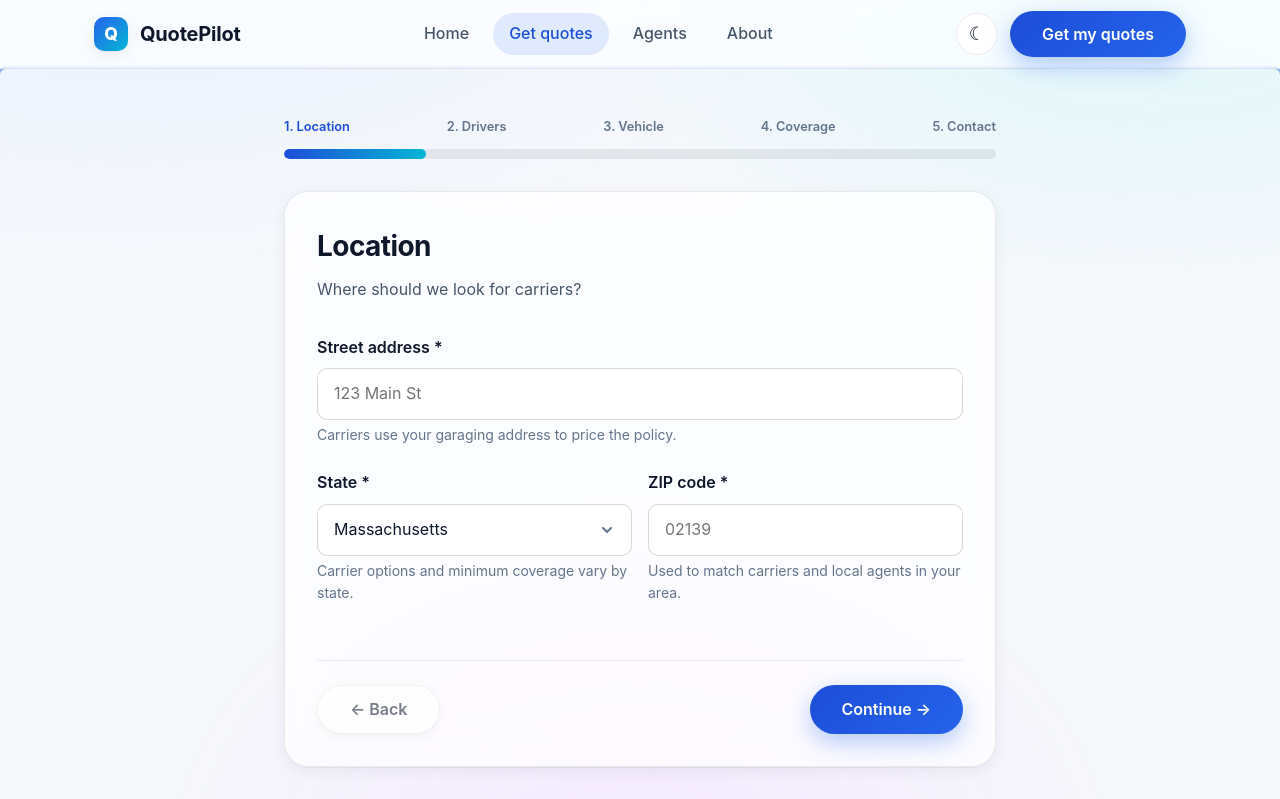
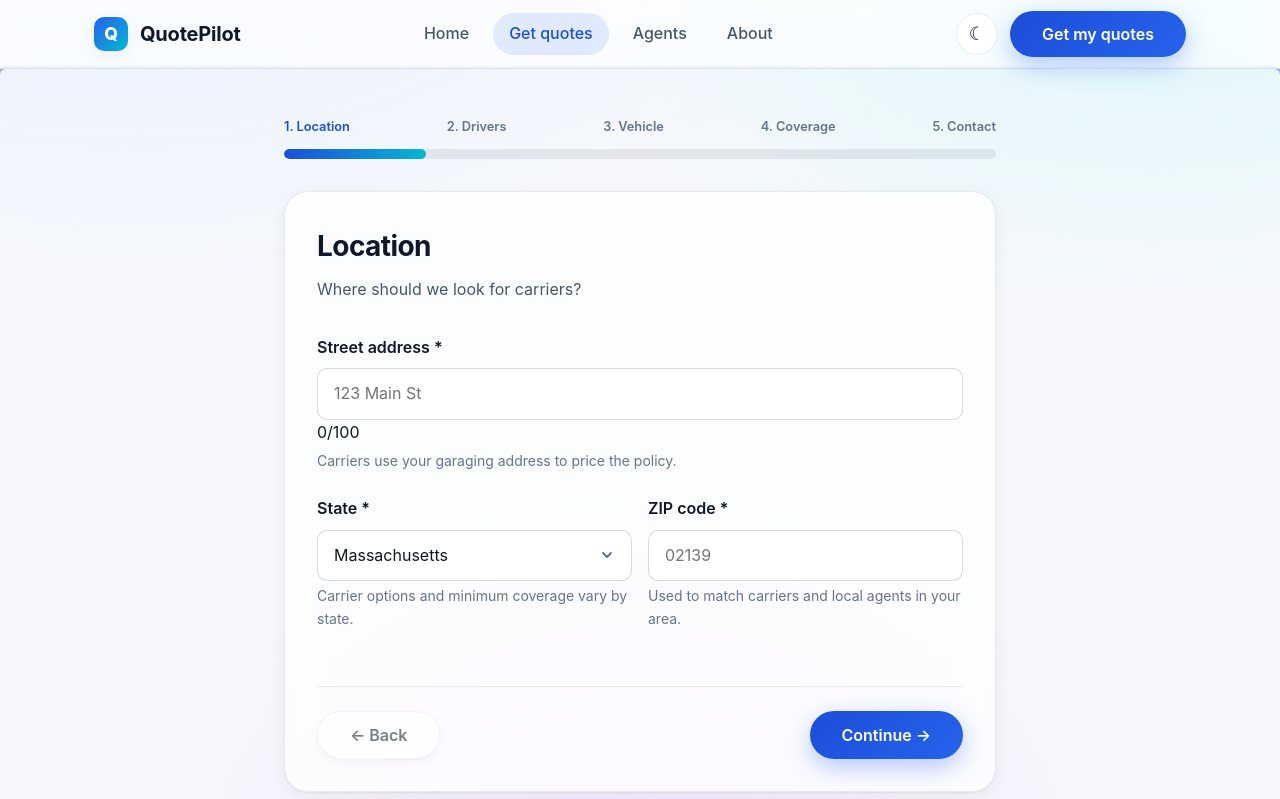
Before and after one commit to ArunodayReddy/quotepilot, a React (Vite) app in the folder apps/web/: page /quote in a window 1280 px wide. Shown: the top 799 px of the page. Built offline with nearby package versions, Linux system fonts and the light colour scheme.

Commit message:
QuotePilot v0.5.1 validation+delight batch 2/6

```diff
--- a/apps/web/src/pages/Wizard.tsx
+++ b/apps/web/src/pages/Wizard.tsx
@@ -21,6 +21,16 @@ import {
   type WizardData,
   type WizardDriver,
 } from "../lib/wizard";
+import {
+  EMAIL_MAX,
+  MAKE_MAX,
+  MODEL_MAX,
+  NAME_MAX,
+  STREET_MAX,
+  TRIM_MAX,
+  ZIP_LEN,
+  validateField,
+} from "../lib/validation";
 
 /* ---------------- helpers ---------------- */
 
@@ -90,10 +100,12 @@ function StepLocation({
   data,
   setContact,
   errors,
+  onBlurField,
 }: {
   data: WizardData;
   setContact: (patch: Partial<WizardData["contact"]>) => void;
   errors: FieldErrors;
+  onBlurField: (key: string) => void;
 }) {
   return (
     <>
@@ -103,8 +115,11 @@ function StepLocation({
         required
         autoComplete="street-address"
         placeholder="123 Main St"
+        maxLength={STREET_MAX}
+        showCount
         value={data.contact.streetAddress}
         onChange={(e) => setContact({ streetAddress: e.target.value })}
+        onBlur={() => onBlurField("contact.streetAddress")}
         error={errors["contact.streetAddress"]}
         hint="Carriers use your garaging address to price the policy."
       />
@@ -115,6 +130,7 @@ function StepLocation({
           required
           value={data.contact.state}
           onChange={(v) => setContact({ state: v })}
+          onBlur={() => onBlurField("contact.state")}
           error={errors["contact.state"]}
           hint="Carrier options and minimum coverage vary by state."
           options={STATE_OPTIONS}
@@ -125,11 +141,12 @@ function StepLocation({
           required
           inputMode="numeric"
           autoComplete="postal-code"
-          pattern="\d{5}(-\d{4})?"
-          maxLength={10}
+          pattern="\d{5}"
+          maxLength={ZIP_LEN}
           placeholder="02139"
           value={data.contact.zip}
           onChange={(e) => setContact({ zip: e.target.value })}
+          onBlur={() => onBlurField("contact.zip")}
           error={errors["contact.zip"]}
           hint="Used to match carriers and local agents in your area."
         />
@@ -147,6 +164,7 @@ function DriverCard({
   onRemove,
   errors,
   removable,
+  onBlurField,
 }: {
   index: number;
   driver: WizardDriver;
@@ -154,6 +172,7 @@ function DriverCard({
   onRemove: () => void;
   errors: FieldErrors;
   removable: boolean;
+  onBlurField: (key: string) => void;
 }) {
   const p = `drivers.${index}`;
   const age = ageFromDob(driver.dob);
@@ -174,8 +193,11 @@ function DriverCard({
           label="First name"
           required
           autoComplete="given-name"
+          maxLength={NAME_MAX}
+          showCount
           value={driver.firstName}
           onChange={(e) => onChange({ firstName: e.target.value })}
+          onBlur={() => onBlurField(`${p}.firstName`)}
           error={errors[`${p}.firstName`]}
         />
         <TextField
@@ -183,8 +205,11 @@ function DriverCard({
           label="Last name"
           required
           autoComplete="family-name"
+          maxLength={NAME_MAX}
+          showCount
           value={driver.lastName}
           onChange={(e) => onChange({ lastName: e.target.value })}
+          onBlur={() => onBlurField(`${p}.lastName`)}
           error={errors[`${p}.lastName`]}
         />
       </div>
@@ -198,6 +223,7 @@ function DriverCard({
           autoComplete="bday"
           value={driver.dob}
           onChange={(e) => onChange({ dob: e.target.value })}
+          onBlur={() => onBlurField(`${p}.dob`)}
           error={errors[`${p}.dob`]}
           hint={
             Number.isNaN(age)
@@ -210,6 +236,7 @@ function DriverCard({
           label="Gender"
           value={driver.gender}
           onChange={(v) => onChange({ gender: v as WizardDriver["gender"] })}
+          onBlur={() => onBlurField(`${p}.gender`)}
           options={GENDER_OPTIONS}
           hint="As listed on your driver's license."
         />
@@ -220,6 +247,7 @@ function DriverCard({
           label="Marital status"
           value={driver.maritalStatus}
           onChange={(v) => onChange({ maritalStatus: v as MaritalStatus })}
+          onBlur={() => onBlurField(`${p}.marital`)}
           options={MARITAL_OPTIONS}
           hint="Married drivers often qualify for lower rates."
         />
@@ -233,6 +261,7 @@ function DriverCard({
           inputMode="numeric"
           value={driver.yearsLicensed}
           onChange={(e) => onChange({ yearsLicensed: parseIntSafe(e.target.value, 0) })}
+          onBlur={() => onBlurField(`${p}.yearsLicensed`)}
           error={errors[`${p}.yearsLicensed`]}
         />
       </div>
@@ -242,6 +271,7 @@ function DriverCard({
           label="Accidents in the last 5 years"
           value={String(Math.min(driver.accidentsLast5Years, 5))}
           onChange={(v) => onChange({ accidentsLast5Years: parseIntSafe(v, 0) })}
+          onBlur={() => onBlurField(`${p}.accidentsLast5Years`)}
           options={COUNT_OPTIONS}
           hint="Any accident, at-fault or not."
           error={errors[`${p}.accidentsLast5Years`]}
@@ -251,6 +281,7 @@ function DriverCard({
           label="Moving violations in the last 3 years"
           value={String(Math.min(driver.violationsLast3Years, 5))}
           onChange={(v) => onChange({ violationsLast3Years: parseIntSafe(v, 0) })}
+          onBlur={() => onBlurField(`${p}.violationsLast3Years`)}
           options={COUNT_OPTIONS}
           hint="Speeding tickets, red-light runs, etc."
           error={errors[`${p}.violationsLast3Years`]}
@@ -264,10 +295,12 @@ function StepDrivers({
   data,
   setDrivers,
   errors,
+  onBlurField,
 }: {
   data: WizardData;
   setDrivers: (d: WizardDriver[]) => void;
   errors: FieldErrors;
+  onBlurField: (key: string) => void;
 }) {
   return (
     <>
@@ -280,6 +313,7 @@ function StepDrivers({
           onRemove={() => setDrivers(data.drivers.filter((_, idx) => idx !== i))}
           errors={errors}
           removable={data.drivers.length > 1}
+          onBlurField={onBlurField}
         />
       ))}
       <button
@@ -299,10 +333,12 @@ function StepVehicle({
   data,
   setVehicles,
   errors,
+  onBlurField,
 }: {
   data: WizardData;
   setVehicles: (v: VehicleInput[]) => void;
   errors: FieldErrors;
+  onBlurField: (key: string) => void;
 }) {
   const v = data.vehicles[0];
   const p = "vehicles.0";
@@ -344,8 +380,11 @@ function StepVehicle({
               required
               placeholder="e.g. Saab"
               autoComplete="off"
+              maxLength={MAKE_MAX}
+              showCount
               value={makeIsCustom ? v.make : ""}
               onChange={(e) => setVehicles(updateAt(data.vehicles, 0, { make: e.target.value }))}
+              onBlur={() => onBlurField(`${p}.make`)}
               error={errors[`${p}.make`]}
             />
           )}
@@ -358,8 +397,11 @@ function StepVehicle({
           required
           placeholder="Model Y"
           autoComplete="off"
+          maxLength={MODEL_MAX}
+          showCount
           value={v.model}
           onChange={(e) => setVehicles(updateAt(data.vehicles, 0, { model: e.target.value }))}
+          onBlur={() => onBlurField(`${p}.model`)}
           error={errors[`${p}.model`]}
         />
         <TextField
@@ -367,8 +409,11 @@ function StepVehicle({
           label="Trim (optional)"
           placeholder="Long Range"
           autoComplete="off"
+          maxLength={TRIM_MAX}
+          showCount
           value={v.trim}
           onChange={(e) => setVehicles(updateAt(data.vehicles, 0, { trim: e.target.value }))}
+          onBlur={() => onBlurField(`${p}.trim`)}
         />
       </div>
       <div className="field-row">
@@ -416,6 +461,7 @@ function StepVehicle({
             onChange={(e) =>
               setVehicles(updateAt(data.vehicles, 0, { annualMileage: parseIntSafe(e.target.value, 0) }))
             }
+            onBlur={() => onBlurField(`${p}.annualMileage`)}
             error={errors[`${p}.annualMileage`]}
             hint="Your best estimate for the next 12 months."
           />
@@ -442,9 +488,12 @@ function StepVehicle({
           required
           inputMode="numeric"
           autoComplete="postal-code"
+          pattern="\d{5}"
+          maxLength={ZIP_LEN}
           placeholder="02139"
           value={v.garagedZip}
           onChange={(e) => setVehicles(updateAt(data.vehicles, 0, { garagedZip: e.target.value }))}
+          onBlur={() => onBlurField(`${p}.garagedZip`)}
           error={errors[`${p}.garagedZip`]}
           hint="Where the car sleeps at night."
         />
@@ -458,6 +507,7 @@ function StepVehicle({
         placeholder="••••"
         value={v.vinLast4 ?? ""}
         onChange={(e) => setVehicles(updateAt(data.vehicles, 0, { vinLast4: e.target.value }))}
+        onBlur={() => onBlurField(`${p}.vinLast4`)}
         error={errors[`${p}.vinLast4`]}
         hint="Helps carriers match the exact vehicle. Never the full VIN."
       />
@@ -668,11 +718,13 @@ function StepContact({
   setContact,
   setConsent,
   errors,
+  onBlurField,
 }: {
   data: WizardData;
   setContact: (patch: Partial<WizardData["contact"]>) => void;
   setConsent: (b: boolean) => void;
   errors: FieldErrors;
+  onBlurField: (key: string) => void;
 }) {
   return (
     <>
@@ -683,8 +735,11 @@ function StepContact({
         type="email"
         autoComplete="email"
         placeholder="you@example.com"
+        maxLength={EMAIL_MAX}
+        showCount
         value={data.contact.email}
         onChange={(e) => setContact({ email: e.target.value })}
+        onBlur={() => onBlurField("contact.email")}
         error={errors["contact.email"]}
         hint="Quotes are delivered here when they're ready."
       />
@@ -695,9 +750,11 @@ function StepContact({
         type="tel"
         autoComplete="tel"
         inputMode="tel"
+        maxLength={20}
         placeholder="(555) 010-0199"
         value={data.contact.phone}
         onChange={(e) => setContact({ phone: e.target.value })}
+        onBlur={() => onBlurField("contact.phone")}
         error={errors["contact.phone"]}
         hint="Only used if a carrier needs to reach you about your quote."
       />
@@ -767,11 +824,52 @@ export function Wizard() {
   }, [step]);
 
   const setContact = (patch: Partial<WizardData["contact"]>) =>
-    setData((d) => ({ ...d, contact: { ...d.contact, ...patch } }));
-  const setDrivers = (drivers: WizardDriver[]) => setData((d) => ({ ...d, drivers }));
-  const setVehicles = (vehicles: VehicleInput[]) => setData((d) => ({ ...d, vehicles }));
+    applyData({ ...data, contact: { ...data.contact, ...patch } });
+  const setDrivers = (drivers: WizardDriver[]) => applyData({ ...data, drivers });
+  const setVehicles = (vehicles: VehicleInput[]) => applyData({ ...data, vehicles });
   const setCoverage = (patch: Partial<CoverageInput>) =>
-    setData((d) => ({ ...d, coverage: { ...d.coverage, ...patch } }));
+    applyData({ ...data, coverage: { ...data.coverage, ...patch } });
+
+  /**
+   * Re-validate any fields currently showing errors whenever data changes,
+   * so an error clears the moment the field becomes valid — no waiting for
+   * the next Continue click.
+   */
+  function applyData(next: WizardData) {
+    setData(next);
+    setErrors((prev) => {
+      const keys = Object.keys(prev);
+      if (keys.length === 0) return prev;
+      const nextErrs: FieldErrors = { ...prev };
+      let changed = false;
+      for (const k of keys) {
+        const msg = validateField(k, next);
+        if (!msg && nextErrs[k]) {
+          delete nextErrs[k];
+          changed = true;
+        } else if (msg && nextErrs[k] !== msg) {
+          nextErrs[k] = msg;
+          changed = true;
+        }
+      }
+      return changed ? nextErrs : prev;
+    });
+  }
+
+  /** Validate a single field on blur — instant, specific feedback. */
+  const handleBlur = (key: string) => {
+    const msg = validateField(key, data);
+    setErrors((prev) => {
+      if (!msg) {
+        if (!prev[key]) return prev;
+        const next = { ...prev };
+        delete next[key];
+        return next;
+      }
+      if (prev[key] === msg) return prev;
+      return { ...prev, [key]: msg };
+    });
+  };
 
   const announceErrors = (errs: FieldErrors) => {
     const count = Object.keys(errs).length;
@@ -896,16 +994,17 @@ export function Wizard() {
           </h1>
           <p className="wizard-step-sub">{STEP_SUBS[step]}</p>
 
-          {step === 0 && <StepLocation data={data} setContact={setContact} errors={errors} />}
-          {step === 1 && <StepDrivers data={data} setDrivers={setDrivers} errors={errors} />}
-          {step === 2 && <StepVehicle data={data} setVehicles={setVehicles} errors={errors} />}
+          {step === 0 && <StepLocation data={data} setContact={setContact} errors={errors} onBlurField={handleBlur} />}
+          {step === 1 && <StepDrivers data={data} setDrivers={setDrivers} errors={errors} onBlurField={handleBlur} />}
+          {step === 2 && <StepVehicle data={data} setVehicles={setVehicles} errors={errors} onBlurField={handleBlur} />}
           {step === 3 && <StepCoverage data={data} setCoverage={setCoverage} errors={errors} />}
           {step === 4 && (
             <StepContact
               data={data}
               setContact={setContact}
-              setConsent={(b) => setData((d) => ({ ...d, consentEmail: b }))}
+              setConsent={(b) => applyData({ ...data, consentEmail: b })}
               errors={errors}
+              onBlurField={handleBlur}
             />
           )}
 
```
